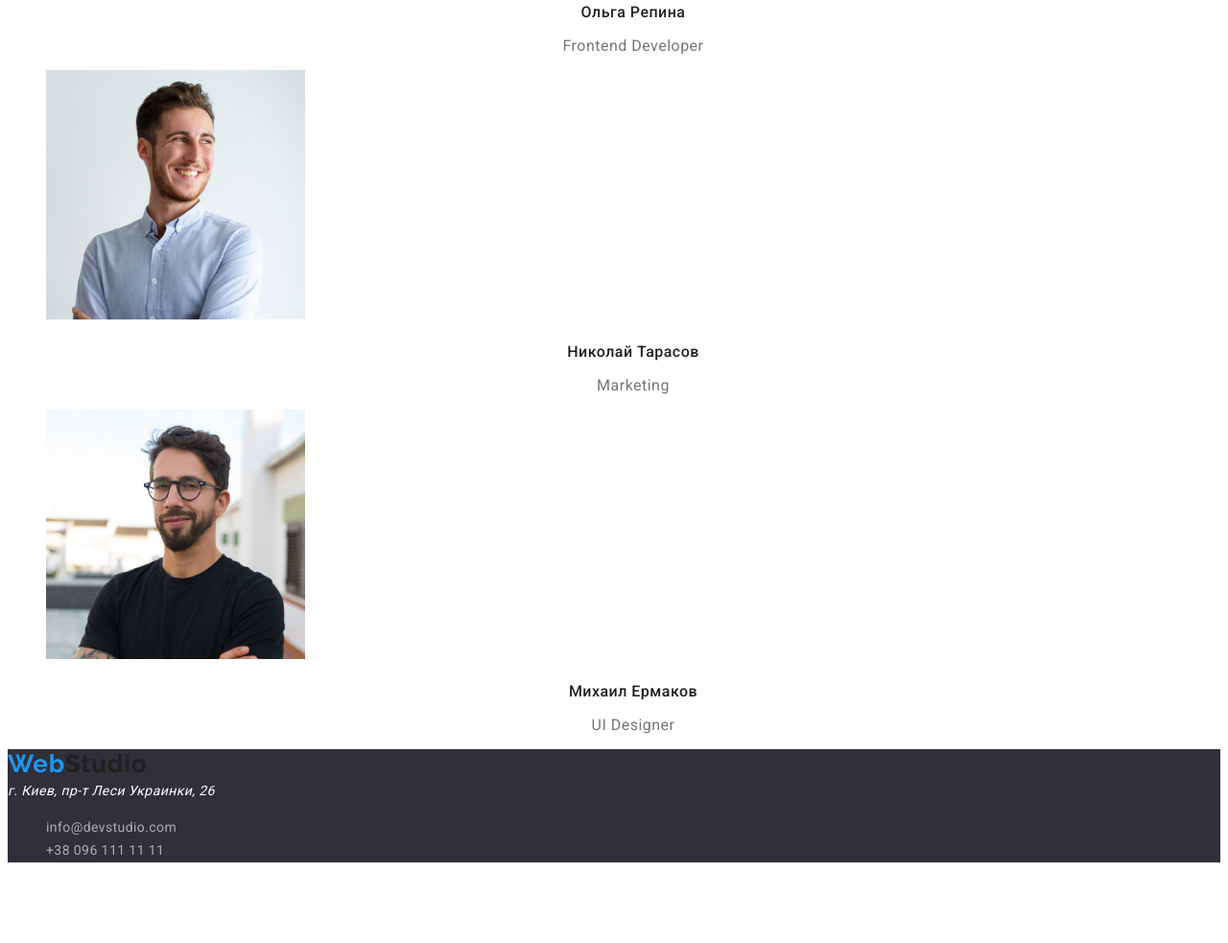
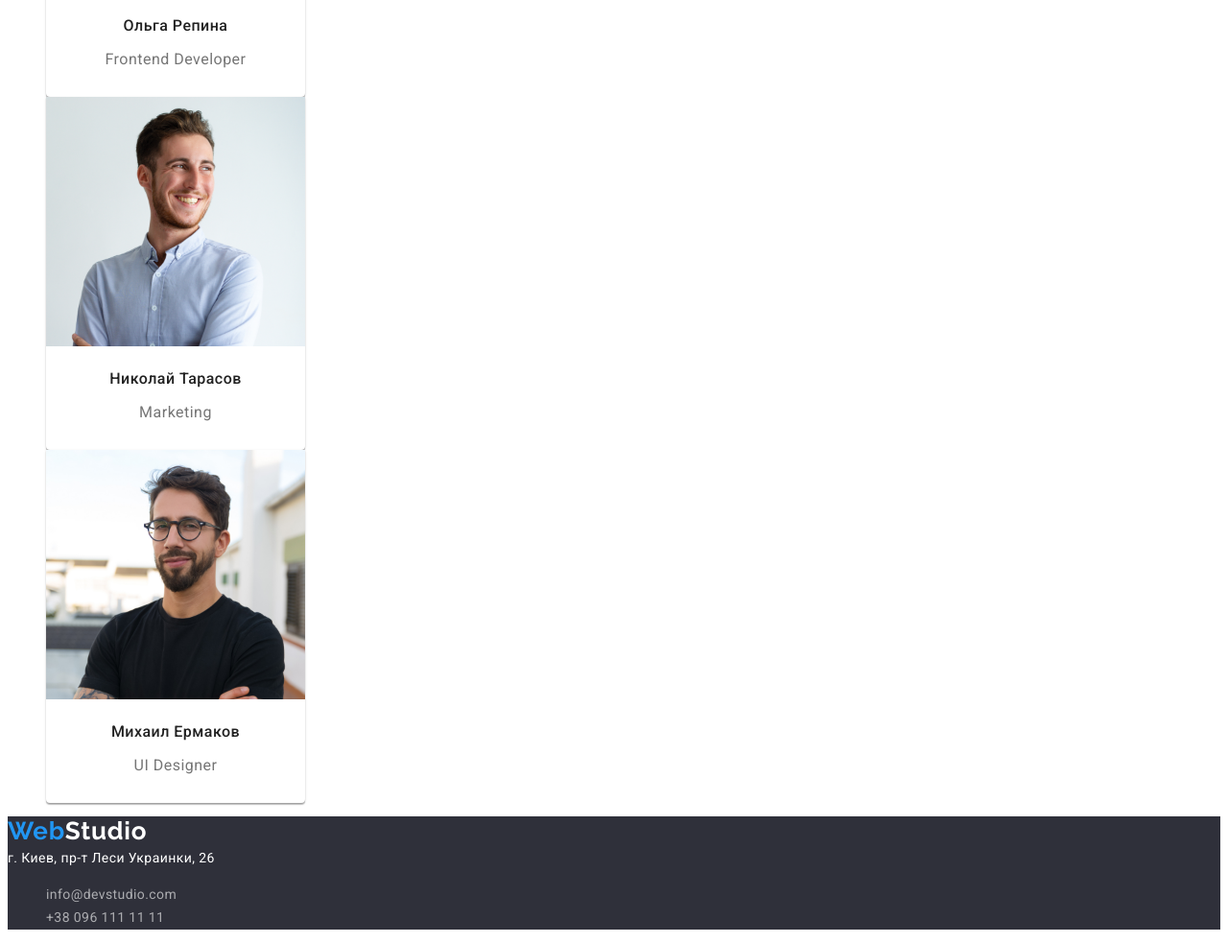
Before and after one commit to CrabSerg/goit-markup-hw-02, a plain HTML site: page index.html in a window 1280 px wide. Shown: the part 2371-3354 px from the top of the page at 96% size. Before the commit the page ends 3284 px from the top, so only its background shows below. Drawn offline with Linux system fonts and the light colour scheme.

Commit message:
Дополнения

```diff
--- a/css/styles.css
+++ b/css/styles.css
@@ -55,6 +55,9 @@ color: var(--accent-color);
 }
 .span-web {
 color: var(--black-color);
+}
+.span-web-footer {
+    color: var(--white-bg-color);
 }
 
 /* Навигация */
@@ -179,6 +182,14 @@ letter-spacing: 0.03em;
 color: var(--grey-color);
 }
 /* Фотокарты */
+.team-item {
+width: 270px;
+height: 368px;
+top: 1635px;
+background: var(--white-bg-color);
+box-shadow: 0px 1px 3px rgba(0, 0, 0, 0.12), 0px 1px 1px rgba(0, 0, 0, 0.14), 0px 2px 1px rgba(0, 0, 0, 0.2);
+border-radius: 0px 0px 4px 4px;
+}
 .team-name {
 font-weight: 500;
 font-size: 16px;
@@ -198,6 +209,13 @@ text-align: center;
 letter-spacing: 0.03em;
 color: var(--grey-color)
 }
+
+/* Фотокарты портфолио */
+.project-item {
+box-sizing: border-box;
+background : #FFFFFF;
+border: 1px solid #EEEEEE;
+}
 /* Футер */
 .googlemaps {
 font-weight: 400;
@@ -205,6 +223,7 @@ font-size: 14px;
 line-height: 1.71;
 letter-spacing: 0.03em;
 color: var(--white-bg-color);
+font-style: normal;
 }
 .footer-list-address .mail-tel {
 font-weight: 400;
--- a/index.html
+++ b/index.html
@@ -167,7 +167,7 @@
     <footer class="footer">
       <div>
         <a class="logo link" href="/"
-          >Web<span class="span-web">Studio</span></a
+          >Web<span class="span-web-footer">Studio</span></a
         >
         <address class="address">
           <a
```
Also changed, not shown: portfolio.html (+1 -1 lines).
